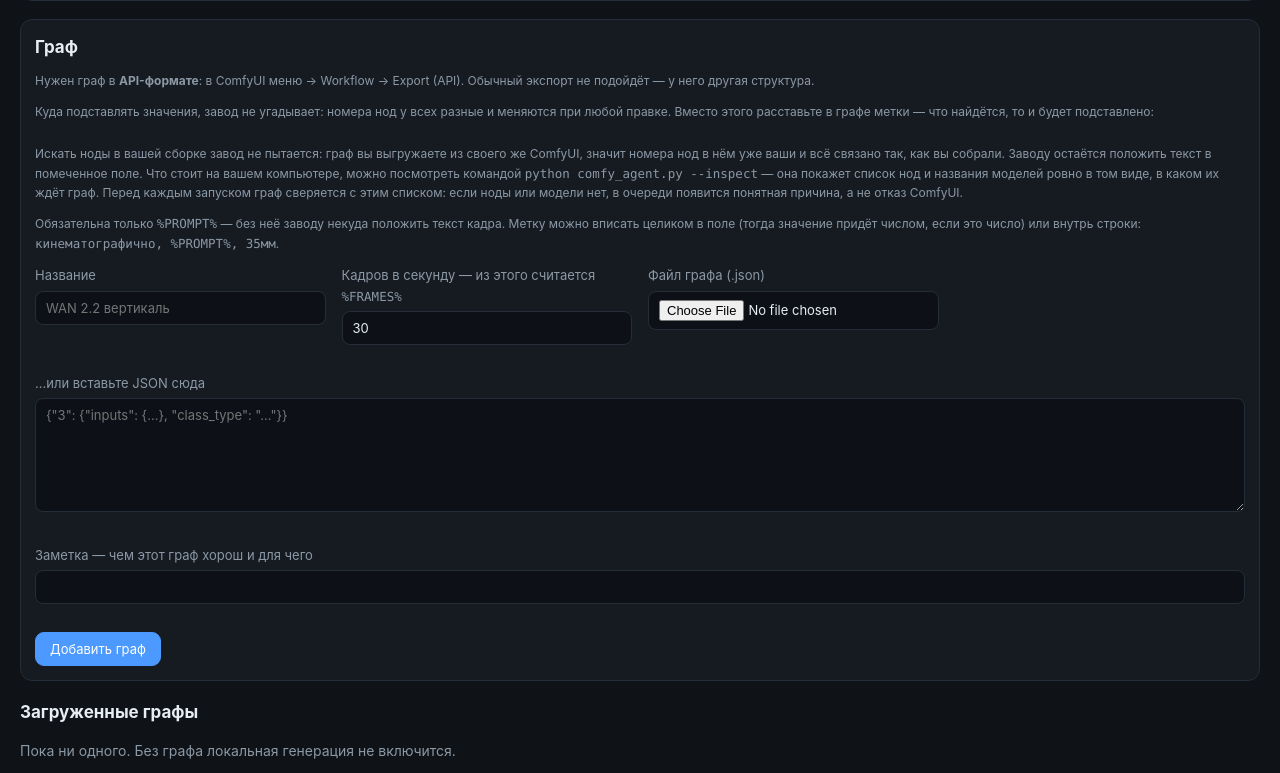
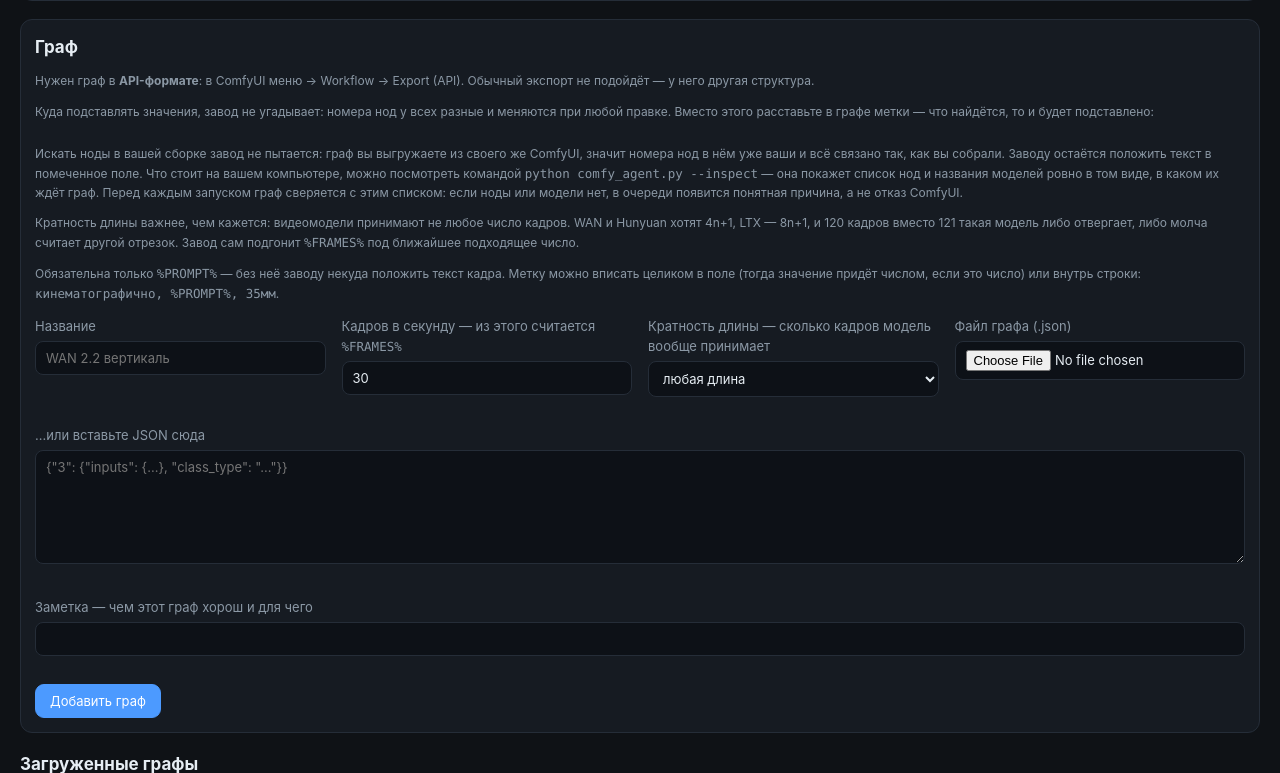
Before and after one commit to Aklex1/grandauto, a FastAPI app: template app/templates/comfy.html in a window 1280 px wide. Shown: the part 867-1640 px from the top of the page. Run offline with FastAPI, Linux system fonts and the light colour scheme; the template is opened without the code that fills it, so the values that code supplies are empty; data comes from the database, SQL or seed files in the repository; parts of the project's set-up code (start-up, migrations or seed data) failed here and were passed over.

Commit message:
Кратность длины клипа: 121 кадр вместо 120
Видеомодели принимают не любое число кадров: WAN и Hunyuan хотят 4n+1, LTX —
8n+1. Завод же считал %FRAMES% простым умножением секунд на fps, и при 5 с и
24 fps выходило 120 — такую длину WAN либо отвергает, либо молча считает
другой отрезок. Теперь у графа есть кратность, и frame_count подгоняет число
кадров под ближайшее подходящее: 5 с → 121 кадр.

Настройка задаётся при загрузке графа и действует в обеих ветках — и в прямом
режиме, и через агента.

Co-Authored-By: Claude Opus 5 <noreply@anthropic.com>
Claude-Session: https://claude.ai/code/session_01PVVQUDCF8HkFqq2mWcu2bT

```diff
--- a/app/comfy.py
+++ b/app/comfy.py
@@ -46,8 +46,22 @@ class ComfyError(RuntimeError):
     pass
 
 
+def frame_count(seconds: float, fps: int, step: int = 1) -> int:
+    """Сколько кадров просить у модели.
+
+    Видеомодели принимают не любую длину: WAN и Hunyuan хотят 4n+1, LTX — 8n+1.
+    Просто округлить секунды на fps мало — 120 кадров вместо 121 такая модель
+    либо отвергнет, либо молча посчитает другой отрезок.
+    """
+    raw = max(1, int(round(seconds * max(1, fps))))
+    if step <= 1:
+        return raw
+    return max(1, int(round((raw - 1) / step)) * step + 1)
+
+
 def fill(workflow: Any, *, prompt: str, seconds: float, width: int, height: int,
-         fps: int = 30, negative: str = "", seed: Optional[int] = None) -> Any:
+         fps: int = 30, negative: str = "", seed: Optional[int] = None,
+         frame_step: int = 1) -> Any:
     """Подставляем значения вместо плейсхолдеров во всём графе.
 
     Обходим структуру целиком: метка может стоять и в строке, и внутри числа
@@ -57,7 +71,7 @@ def fill(workflow: Any, *, prompt: str, seconds: float, width: int, height: int,
         "%PROMPT%": prompt,
         "%NEGATIVE%": negative,
         "%SECONDS%": seconds,
-        "%FRAMES%": max(1, int(round(seconds * fps))),
+        "%FRAMES%": frame_count(seconds, fps, frame_step),
         "%WIDTH%": int(width),
         "%HEIGHT%": int(height),
         "%SEED%": int(seed if seed is not None else random.randint(1, 2**31 - 1)),
@@ -265,10 +279,11 @@ class ComfyClient:
     def render(self, workflow: Any, dest: Path, *, prompt: str, seconds: float,
                width: int, height: int, fps: int = 30, negative: str = "",
                seed: Optional[int] = None, timeout: float = 1800.0,
-               poll: float = 3.0) -> Path:
+               poll: float = 3.0, frame_step: int = 1) -> Path:
         """Полный цикл: подставить, отправить, дождаться, скачать видео."""
         graph = fill(workflow, prompt=prompt, seconds=seconds, width=width,
-                     height=height, fps=fps, negative=negative, seed=seed)
+                     height=height, fps=fps, negative=negative, seed=seed,
+                     frame_step=frame_step)
         missing, doubts = self.preflight(graph)
         for line in doubts:
             log.warning("ComfyUI, под вопросом: %s", line)
--- a/app/main.py
+++ b/app/main.py
@@ -290,7 +290,8 @@ def comfy_agent_next(session: Session = Depends(get_session), token: str = "",
                             seconds=float(task.seconds or 5.0),
                             width=int(task.width or 720),
                             height=int(task.height or 1280),
-                            fps=int(workflow.fps or 30)),
+                            fps=int(workflow.fps or 30),
+                            frame_step=int(workflow.frame_step or 1)),
     }})
 
 
@@ -452,6 +453,7 @@ async def comfy_workflow_add(request: Request, session: Session = Depends(get_se
     name = str(form.get("name") or "").strip()[:200]
     note = str(form.get("note") or "").strip()[:2000]
     fps = int(float(form.get("fps") or 30))
+    frame_step = int(float(form.get("frame_step") or 1))
     raw = str(form.get("graph") or "").strip()
 
     upload = form.get("file")
@@ -478,7 +480,8 @@ async def comfy_workflow_add(request: Request, session: Session = Depends(get_se
     row = ComfyWorkflow(
         name=name or f"Граф {len(graph)} нод", note=note,
         graph=json.dumps(graph, ensure_ascii=False),
-        placeholders=", ".join(marks)[:300], fps=max(1, min(60, fps)))
+        placeholders=", ".join(marks)[:300], fps=max(1, min(60, fps)),
+        frame_step=max(1, min(16, frame_step)))
     session.add(row)
     session.commit()
     session.add(Event(level="info", stage="comfy",
--- a/app/models.py
+++ b/app/models.py
@@ -427,6 +427,10 @@ class ComfyWorkflow(Base):
     # что именно завод сможет подставить.
     placeholders: Mapped[str] = mapped_column(String(300), default="")
     fps: Mapped[int] = mapped_column(Integer, default=30)
+    # Кратность длины: видеомодели принимают не любое число кадров. WAN и
+    # Hunyuan хотят 4n+1, LTX — 8n+1, и 120 кадров вместо 121 такую модель либо
+    # роняет, либо тихо меняет длину клипа. Единица — ограничения нет.
+    frame_step: Mapped[int] = mapped_column(Integer, default=1)
     is_active: Mapped[bool] = mapped_column(Boolean, default=True)
     created_at: Mapped[dt.datetime] = mapped_column(DateTime, default=utcnow)
 
--- a/app/pipeline.py
+++ b/app/pipeline.py
@@ -872,7 +872,7 @@ def _comfy_clip(setup, dest: Path, *, prompt: str, seconds: float,
     client, graph, row, timeout = setup
     return client.render(graph, dest, prompt=prompt, seconds=seconds,
                          width=size[0], height=size[1], fps=row.fps or 30,
-                         timeout=timeout)
+                         frame_step=row.frame_step or 1, timeout=timeout)
 
 
 def _image_task(session: Session, client: KieClient, channel: Channel, prompt: str,
--- a/app/templates/comfy.html
+++ b/app/templates/comfy.html
@@ -146,6 +146,12 @@ python comfy_agent.py --server {{ server_url }} --token {{ agent_token }}</pre>
     появится понятная причина, а не отказ ComfyUI.
   </p>
   <p class="small muted">
+    Кратность длины важнее, чем кажется: видеомодели принимают не любое число
+    кадров. WAN и Hunyuan хотят 4n+1, LTX — 8n+1, и 120 кадров вместо 121 такая
+    модель либо отвергает, либо молча считает другой отрезок. Завод сам подгонит
+    <code>%FRAMES%</code> под ближайшее подходящее число.
+  </p>
+  <p class="small muted">
     Обязательна только <code>%PROMPT%</code> — без неё заводу некуда положить текст
     кадра. Метку можно вписать целиком в поле (тогда значение придёт числом, если это
     число) или внутрь строки: <code>кинематографично, %PROMPT%, 35мм</code>.
@@ -155,6 +161,12 @@ python comfy_agent.py --server {{ server_url }} --token {{ agent_token }}</pre>
     <label>Название<input name="name" maxlength="200" placeholder="WAN 2.2 вертикаль"></label>
     <label>Кадров в секунду — из этого считается <code>%FRAMES%</code>
       <input name="fps" type="number" min="1" max="60" value="30"></label>
+    <label>Кратность длины — сколько кадров модель вообще принимает
+      <select name="frame_step">
+        <option value="1">любая длина</option>
+        <option value="4">4n+1 — WAN, Hunyuan</option>
+        <option value="8">8n+1 — LTX-Video</option>
+      </select></label>
     <label>Файл графа (.json)<input type="file" name="file" accept=".json,application/json"></label>
     <label style="grid-column:1/-1">…или вставьте JSON сюда
       <textarea name="graph" rows="6" placeholder='{"3": {"inputs": {...}, "class_type": "..."}}'></textarea></label>
@@ -178,7 +190,8 @@ python comfy_agent.py --server {{ server_url }} --token {{ agent_token }}</pre>
       <td class="small"><code>{{ wf.placeholders }}</code></td>
       <td class="small muted">{{ (wf_nodes.get(wf.id) or [])[:6] | join(', ') }}{%
         if (wf_nodes.get(wf.id) or []) | length > 6 %} и ещё {{ (wf_nodes.get(wf.id) | length) - 6 }}{% endif %}</td>
-      <td class="small">{{ wf.fps }}</td>
+      <td class="small">{{ wf.fps }}{% if (wf.frame_step or 1) > 1 %}
+        <div class="muted">{{ wf.frame_step }}n+1</div>{% endif %}</td>
       <td class="small muted">{{ wf.note }}</td>
       <td>
         <form method="post" action="/comfy/workflows/{{ wf.id }}/drop"
```
